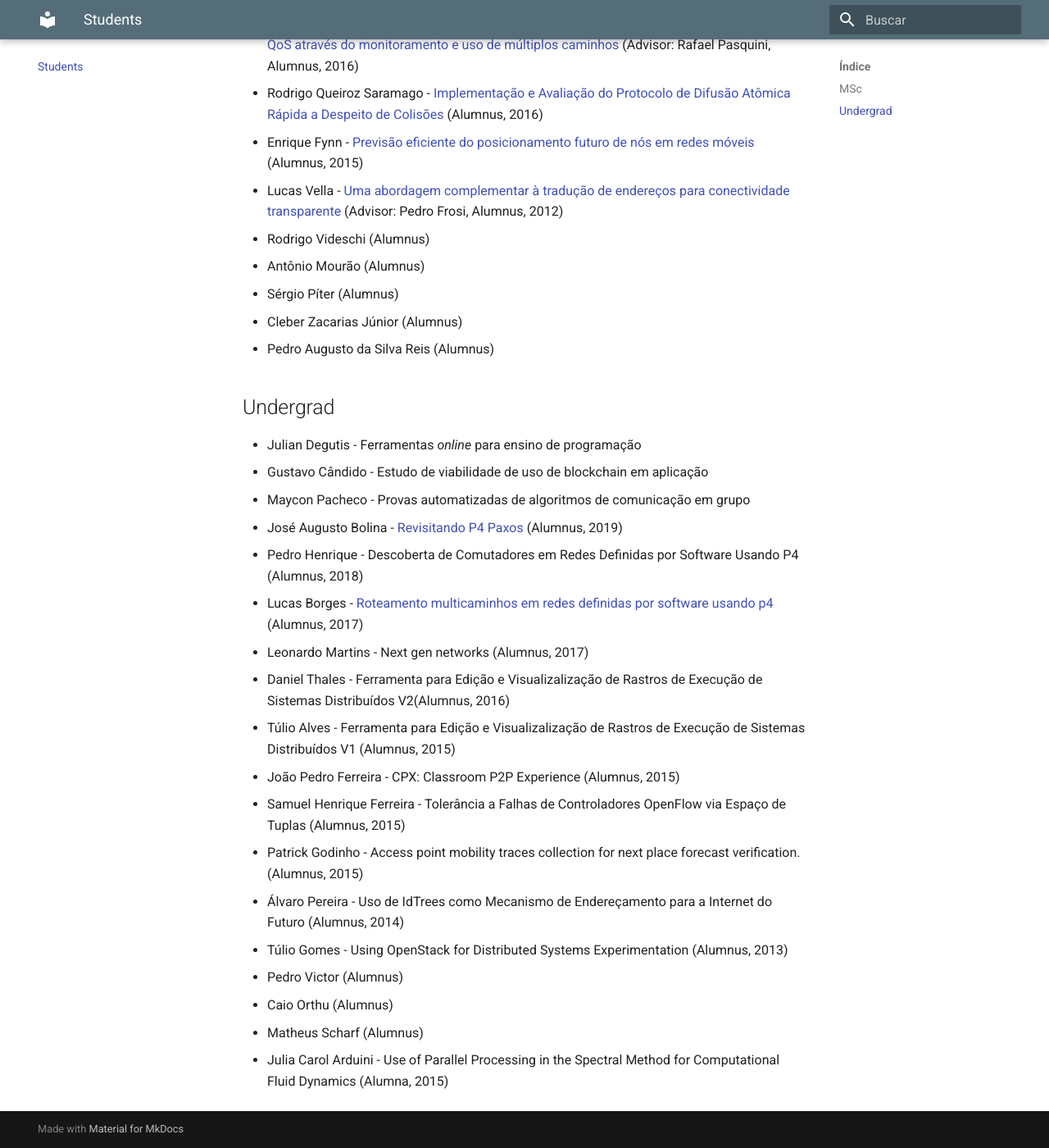
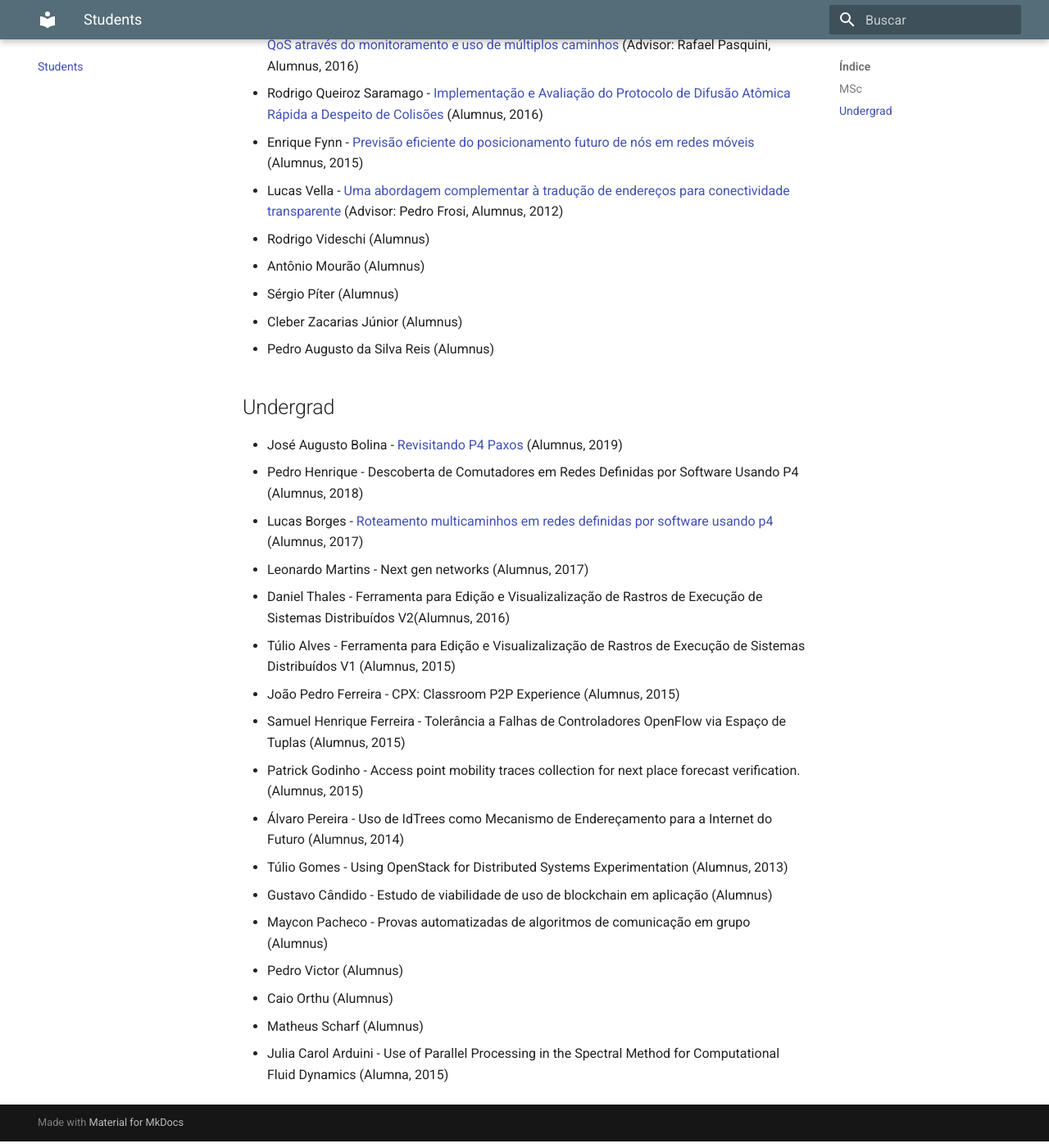
Before and after one commit to lasarojc/lasarojc.github.io, an MkDocs documentation site: the page built from docs/students/index.md, in a window 1280 px wide and 1400 px high, scrolled down 566 px. Shown: the whole window at 82% size. Built offline with MkDocs 1.6.1 and Material for MkDocs 9.7.7, drawn with Linux system fonts in a browser that asks for light colours.

Commit message:
Update index.md

```diff
--- a/docs/students/index.md
+++ b/docs/students/index.md
@@ -18,9 +18,6 @@
 
 ## Undergrad
 
-* Julian Degutis - Ferramentas *online* para ensino de programação
-* Gustavo Cândido - Estudo de viabilidade de uso de blockchain em aplicação
-* Maycon Pacheco - Provas automatizadas de algoritmos de comunicação em grupo
 * José Augusto Bolina - [Revisitando P4 Paxos](https://repositorio.ufu.br/handle/123456789/26230) (Alumnus, 2019)
 * Pedro Henrique - Descoberta de Comutadores em Redes Definidas por Software Usando P4 (Alumnus, 2018)
 * Lucas Borges - [Roteamento multicaminhos em redes definidas por software usando p4](https://repositorio.ufu.br/handle/123456789/20604) (Alumnus, 2017)
@@ -32,6 +29,8 @@
 * Patrick Godinho - Access point mobility traces collection for next place forecast verification. (Alumnus, 2015)
 * Álvaro Pereira - Uso de IdTrees como Mecanismo de Endereçamento para a Internet do Futuro (Alumnus, 2014)
 * Túlio Gomes - Using OpenStack for Distributed Systems Experimentation (Alumnus, 2013)
+* Gustavo Cândido - Estudo de viabilidade de uso de blockchain em aplicação (Alumnus)
+* Maycon Pacheco - Provas automatizadas de algoritmos de comunicação em grupo (Alumnus)
 * Pedro Victor (Alumnus)
 * Caio Orthu (Alumnus)
 * Matheus Scharf (Alumnus)
```
